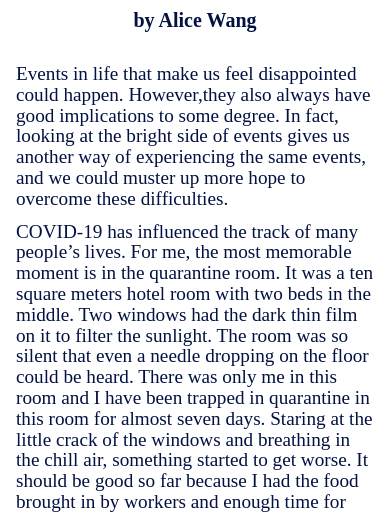
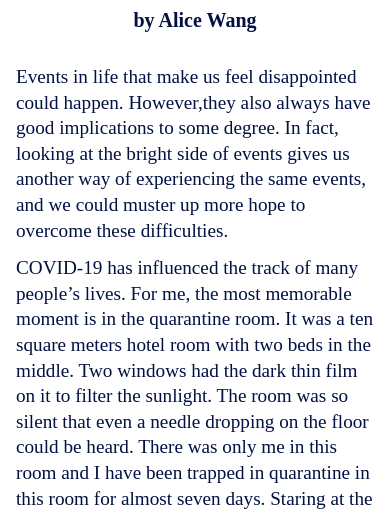
Before and after one commit to keith-corona/wewrite, a Gatsby site: page /alice-wang in a window 390 px wide. Shown: the part 296-810 px from the top of the page. Built offline with nearby package versions, Linux system fonts and the light colour scheme; Gatsby itself is replaced by a stand-in of ours.

Commit message:
line height

```diff
--- a/src/components/container.module.css
+++ b/src/components/container.module.css
@@ -44,3 +44,9 @@ h2 {
 .flex {
     border: 2px red solid;
 }
+
+@media only screen and (max-width: 600px) {
+    p {
+        line-height: 1.6rem;
+    }
+}
--- a/src/styles/global.css
+++ b/src/styles/global.css
@@ -45,7 +45,7 @@ a {
 .article-text {
     font-size: 1.2rem;
     color: rgb(2, 17, 66);
-    padding: 0 1rem;
+    padding: 0 7rem;
 }
 
 .post-wrapper {
@@ -186,4 +186,10 @@ textarea:focus {
         margin: 1rem 0;
     }
 
+    .article-text {
+        font-size: 1.2rem;
+        color: rgb(2, 17, 66);
+        padding: 0 1rem;
+    }
+
   }
```
